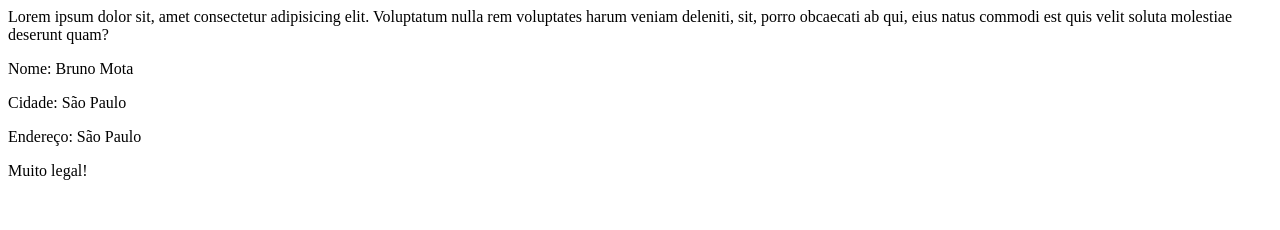
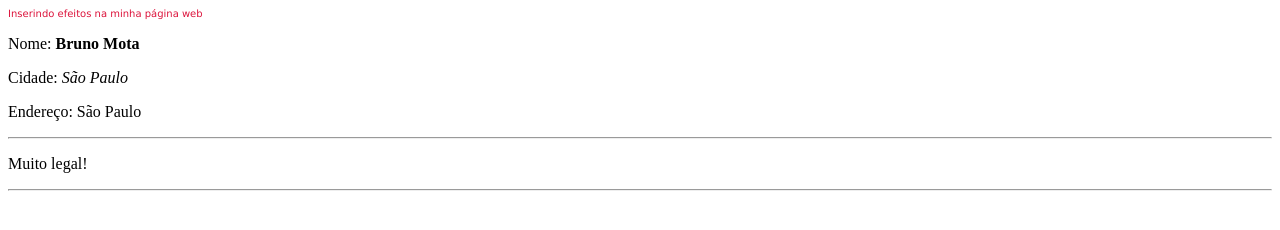
Before and after one commit to brunomotaoliveira/html-basico, a plain HTML site: page index.html in a window 1280 px wide. Drawn offline with Linux system fonts and the light colour scheme.

Commit message:
HTML Basico - Fundação Bradesco - Exercicio 02

```diff
--- a/index.html
+++ b/index.html
@@ -1,13 +1,16 @@
 <html>
     <head>
-        <title>Exercicio 1</title>
+        <title>Exercicio 2</title>
     </head>
+    <!-- Comentario -->
+    <body>
+        <p style="font-family: Verdana, Geneva, Tahoma, sans-serif; font-size: 10px; color: crimson;">Inserindo efeitos na minha página web</p>
+        <p>Nome: <b>Bruno Mota</b></p>
+        <p>Cidade: <i>São Paulo</i></p>
+        <p>Endereço: São Paulo</p>
+        <hr>
+        <p>Muito legal!</p>
+        <hr>
 
-    <body>
-        <p>Lorem ipsum dolor sit, amet consectetur adipisicing elit. Voluptatum nulla rem voluptates harum veniam deleniti, sit, porro obcaecati ab qui, eius natus commodi est quis velit soluta molestiae deserunt quam?</p>
-        <p>Nome: Bruno Mota</p>
-        <p>Cidade: São Paulo</p>
-        <p>Endereço: São Paulo</p>
-        <p>Muito legal!</p>
     </body>
 </html>
```
